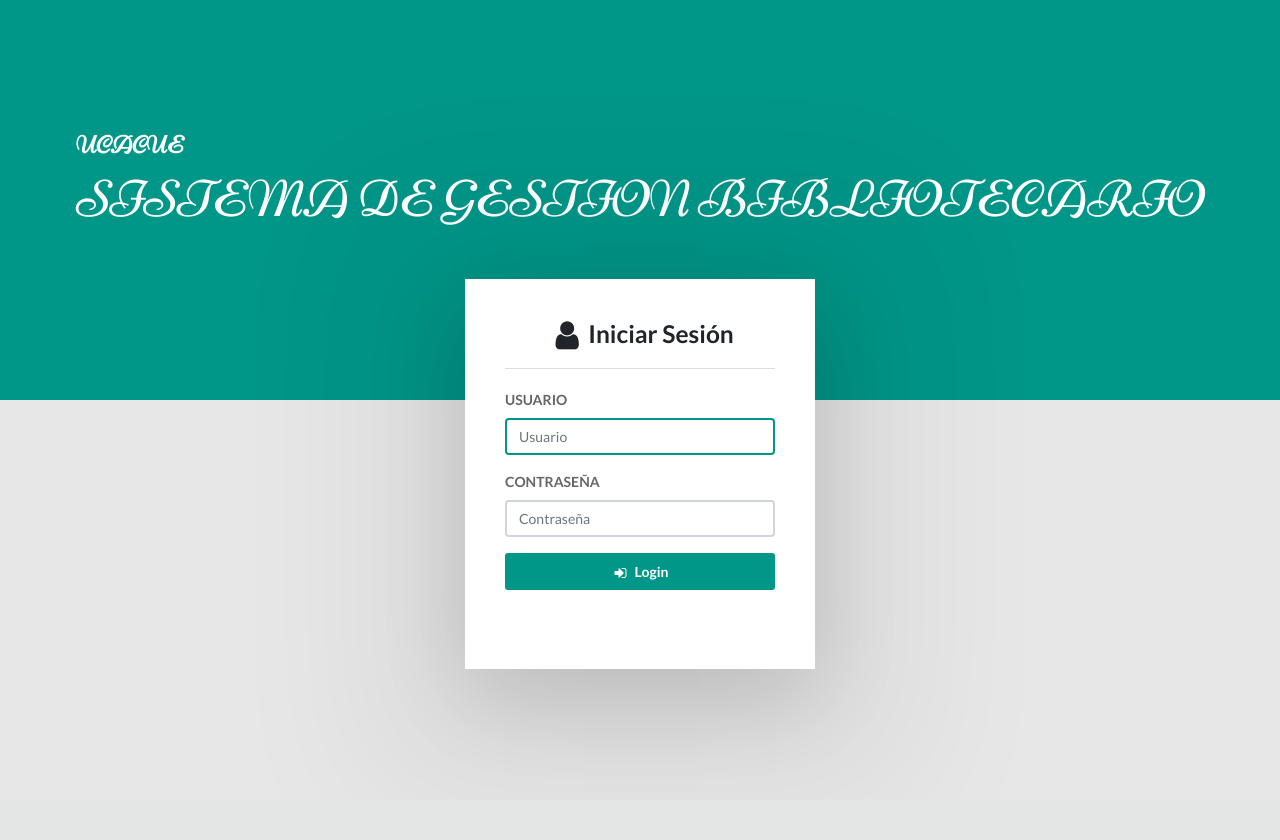
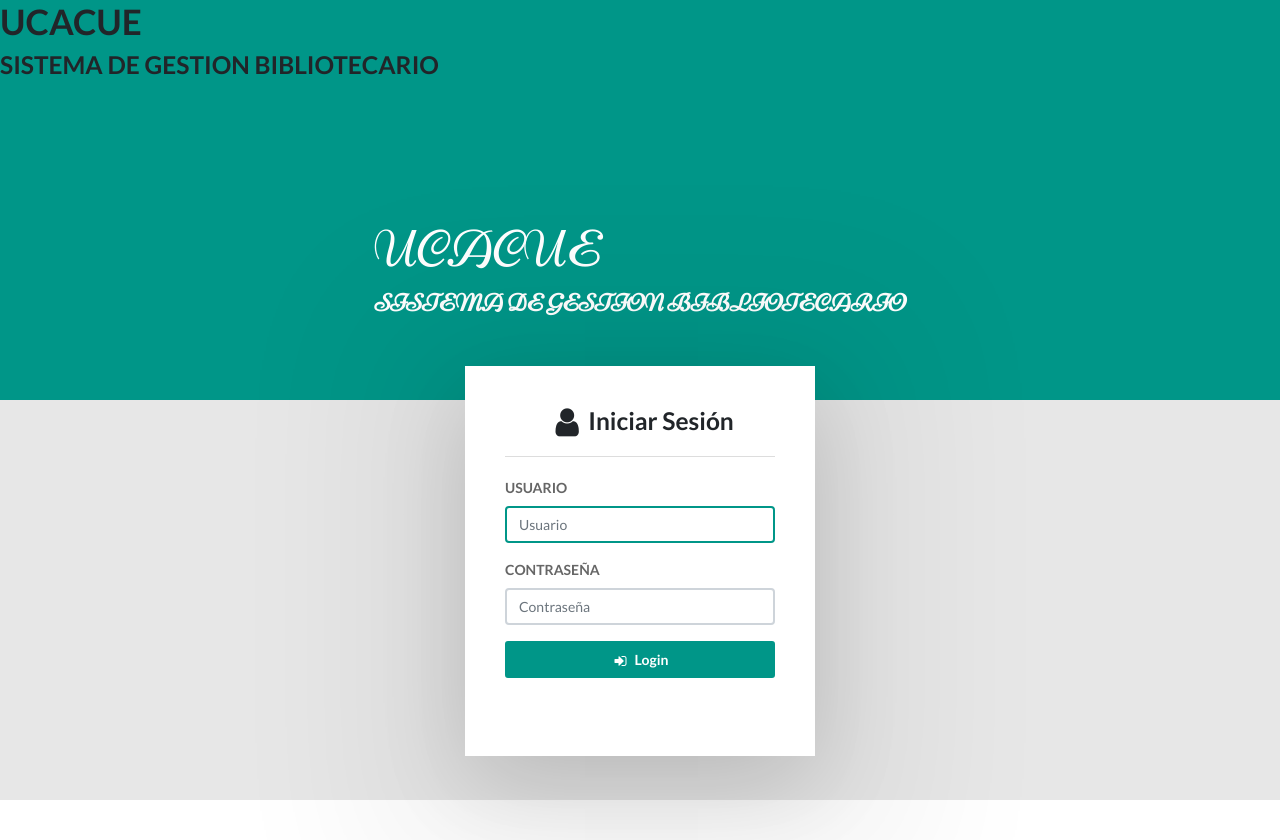
Before and after one commit to Gustavo-Lozada/proyecto_biblioteca, a PHP site: page / in a window 1280 px wide. Shown: the top 840 px of the page. Before the commit the page ends 746 px from the top, so only its background shows below. Run offline with PHP 8.4, Linux system fonts and the light colour scheme.

Commit message:
Update index.php

```diff
--- a/Views/index.php
+++ b/Views/index.php
@@ -12,14 +12,17 @@
     <title>Iniciar | Sesión</title>
 </head>
 
+<h1>UCACUE</h1>
+<h3>SISTEMA DE GESTION BIBLIOTECARIO</h3>
+
 <body>
     <section class="material-half-bg">
         <div class="cover"></div>
     </section>
     <section class="login-content">
         <div class="logo">
-            <h3>UCACUE</h3>
-            <h1>SISTEMA DE GESTION BIBLIOTECARIO</h1>
+            <h1>UCACUE</h1>
+            <h3>SISTEMA DE GESTION BIBLIOTECARIO</h3>
         </div>
         <div class="login-box">
             <form class="login-form" id="frmLogin" onsubmit="frmLogin(event);">
```
